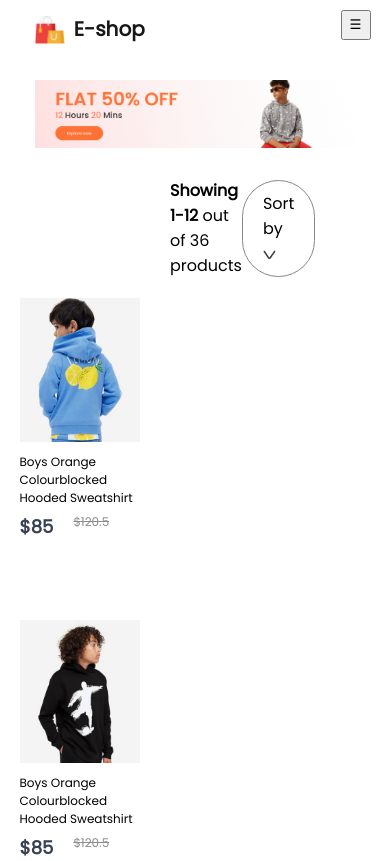
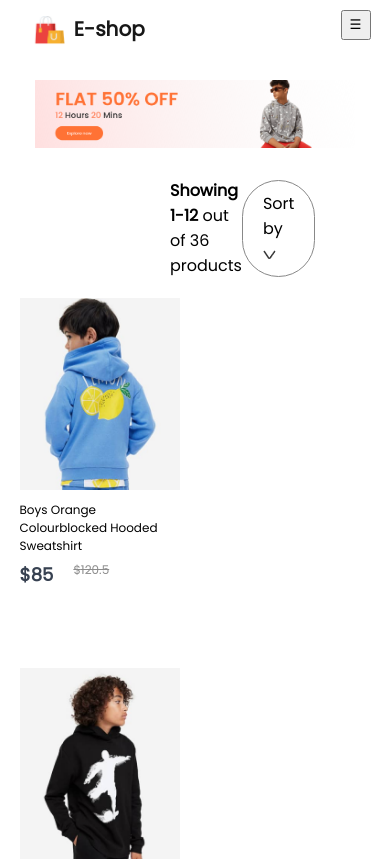
Before and after one commit to SamMuaks2/E-Shop_app, a React (Create React App) app: page /kids in a window 390 px wide. Shown: the top 861 px of the page. Built offline with nearby package versions, Linux system fonts and the light colour scheme.

Commit message:
Start hero component media query

```diff
--- a/src/Components/Hero/Hero.css
+++ b/src/Components/Hero/Hero.css
@@ -59,6 +59,8 @@
   justify-content: center;
 }
 
+@media (max-width: 1280px) {}
+
 @media (max-width: 768px) {
   .hero {
     padding-top: 15%;
--- a/src/Components/Item/Item.css
+++ b/src/Components/Item/Item.css
@@ -78,26 +78,12 @@
   }
 }
 
-/* @media screen and (min-width: 768px) {
+@media(max-width: 500px) {
   .item {
-    width: 350px;
+    width: 160px;
   }
 
-
-  .item-prices {
-    flex-direction: row;
-    gap: 20px;
+  .item img {
+    width: 160px;
   }
-
-  .item-price-new,
-  .item-price-old {
-    font-size: 18px;
-  }
-
-  .item:hover {
-    transform: scale(
-      1.05
-    );
-    transition: 0.6s;
-  }
-} */
+}
```
